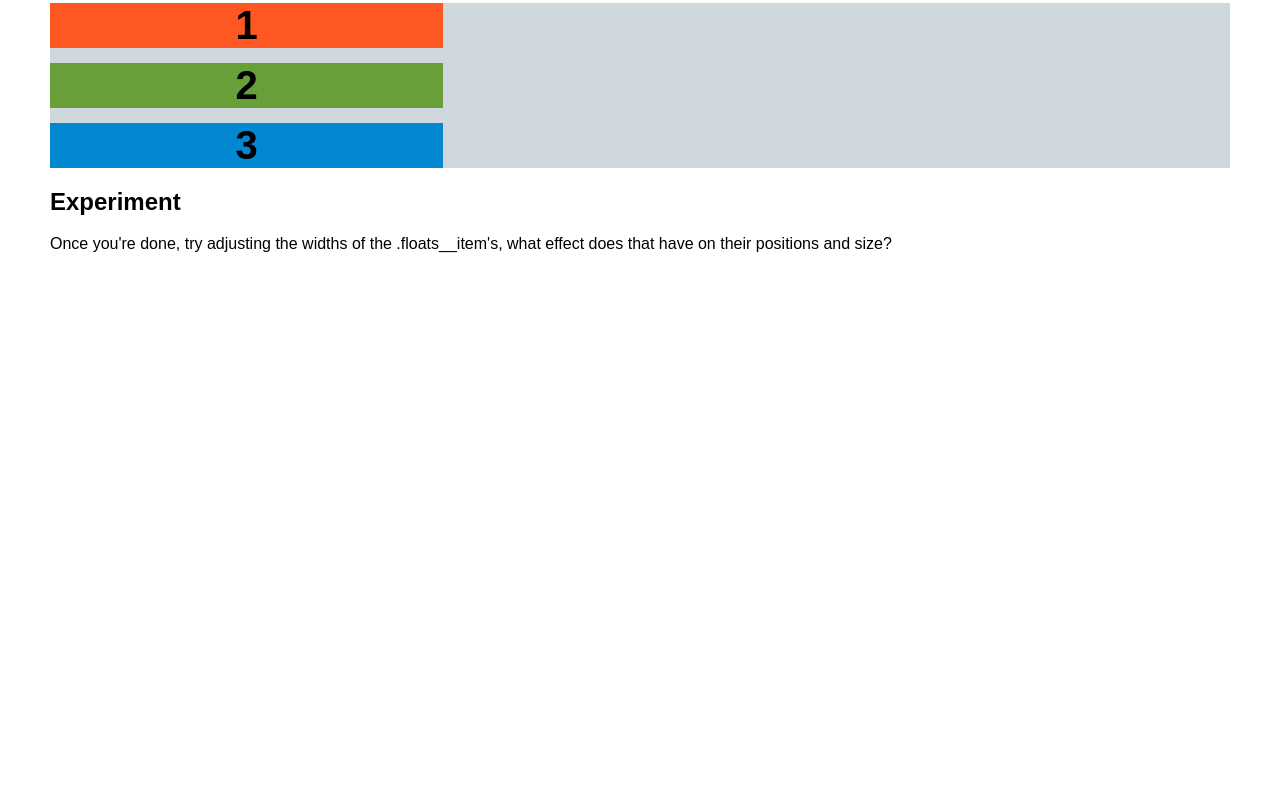
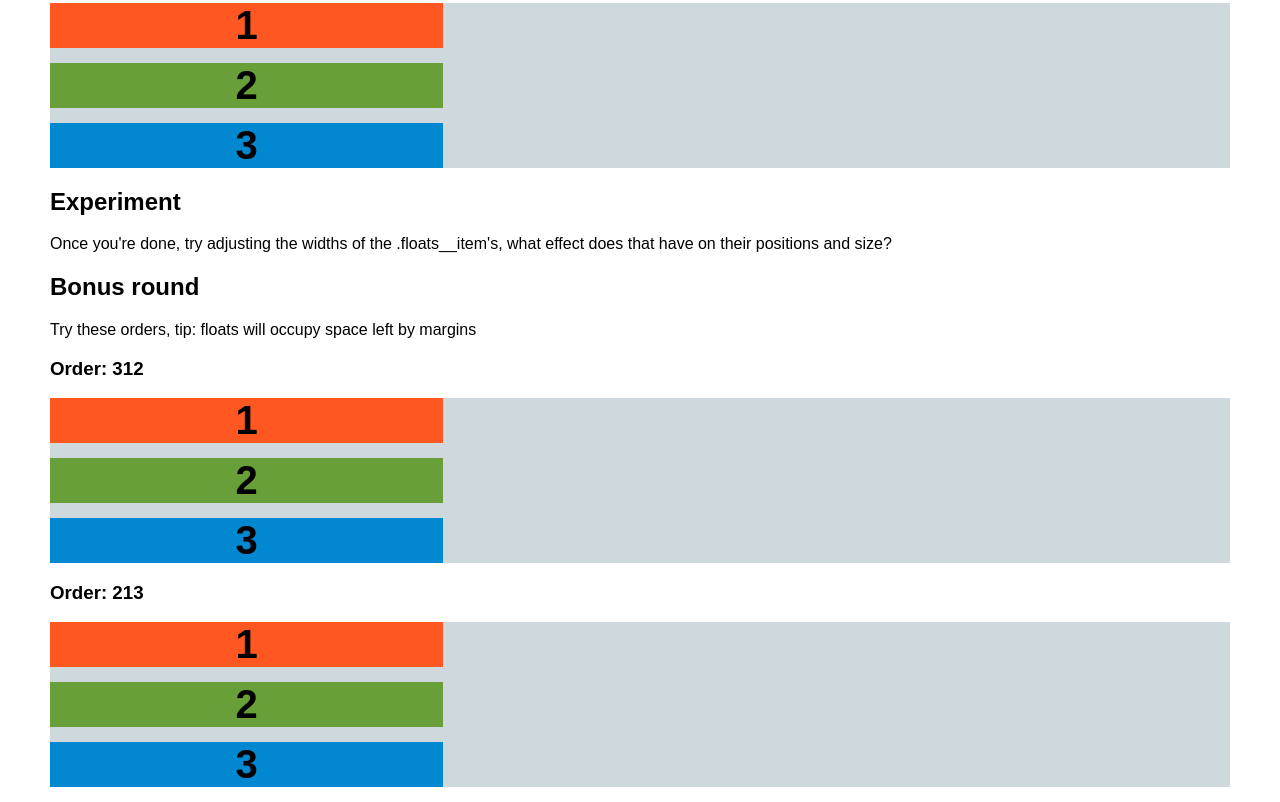
Before and after one commit to HIT223/Week-2-Floats, a plain HTML site: page index.html in a window 1280 px wide. Shown: the part 860-1662 px from the top of the page. Before the commit the page ends 1129 px from the top, so only its background shows below. Drawn offline with Linux system fonts and the light colour scheme.

Commit message:
add bonus

```diff
--- a/index.html
+++ b/index.html
@@ -39,6 +39,20 @@
             </div>
             <h2>Experiment</h2>
             <p>Once you're done, try adjusting the widths of the .floats__item's, what effect does that have on their positions and size?</p>
+            <h2>Bonus round</h2>
+            <p>Try these orders, tip: floats will occupy space left by margins</p>
+            <h3>Order: 312</h3>
+            <div class="floats floats--312">
+                <div class="floats__item"></div>
+                <div class="floats__item"></div>
+                <div class="floats__item"></div>
+            </div>
+            <h3>Order: 213</h3>
+            <div class="floats floats--213">
+                <div class="floats__item"></div>
+                <div class="floats__item"></div>
+                <div class="floats__item"></div>
+            </div>
         </main>
     </body>
 </html>
```
